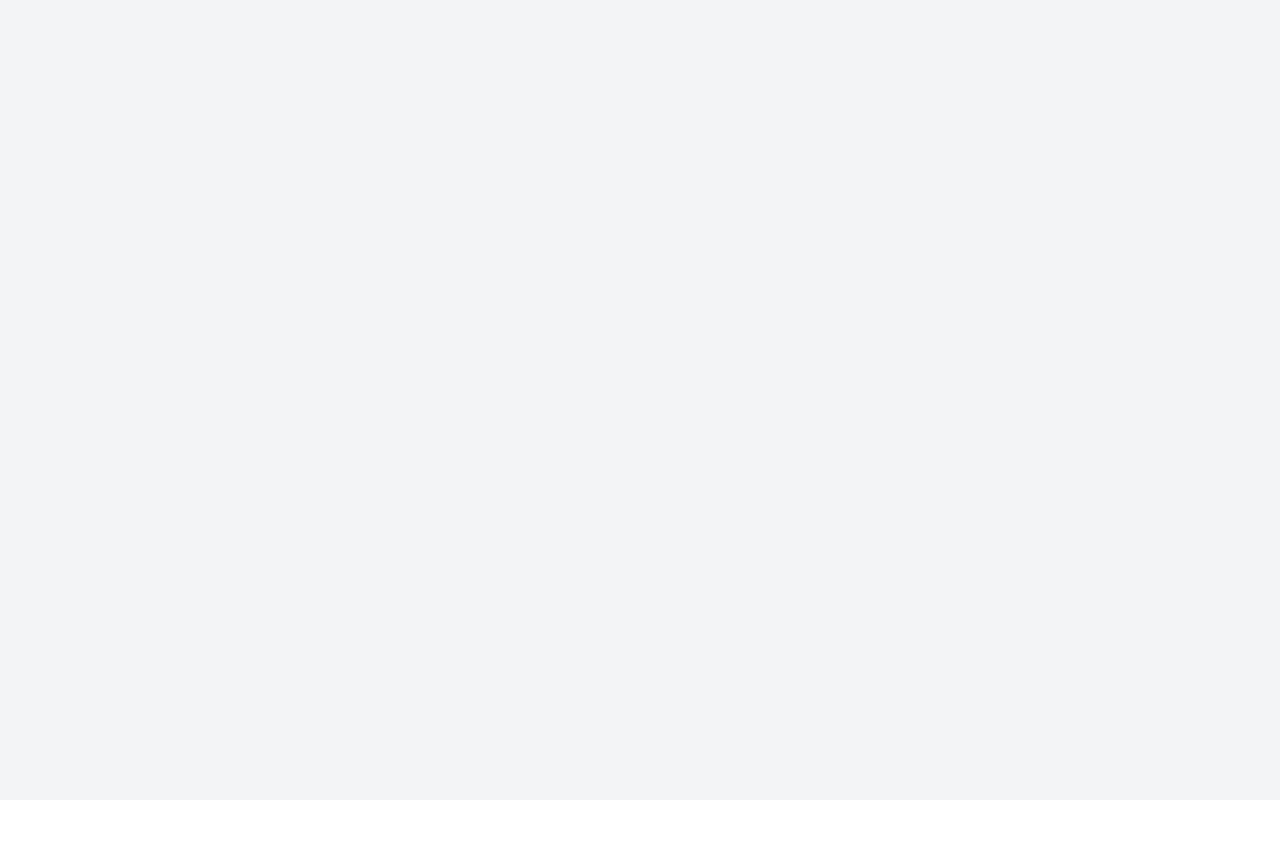
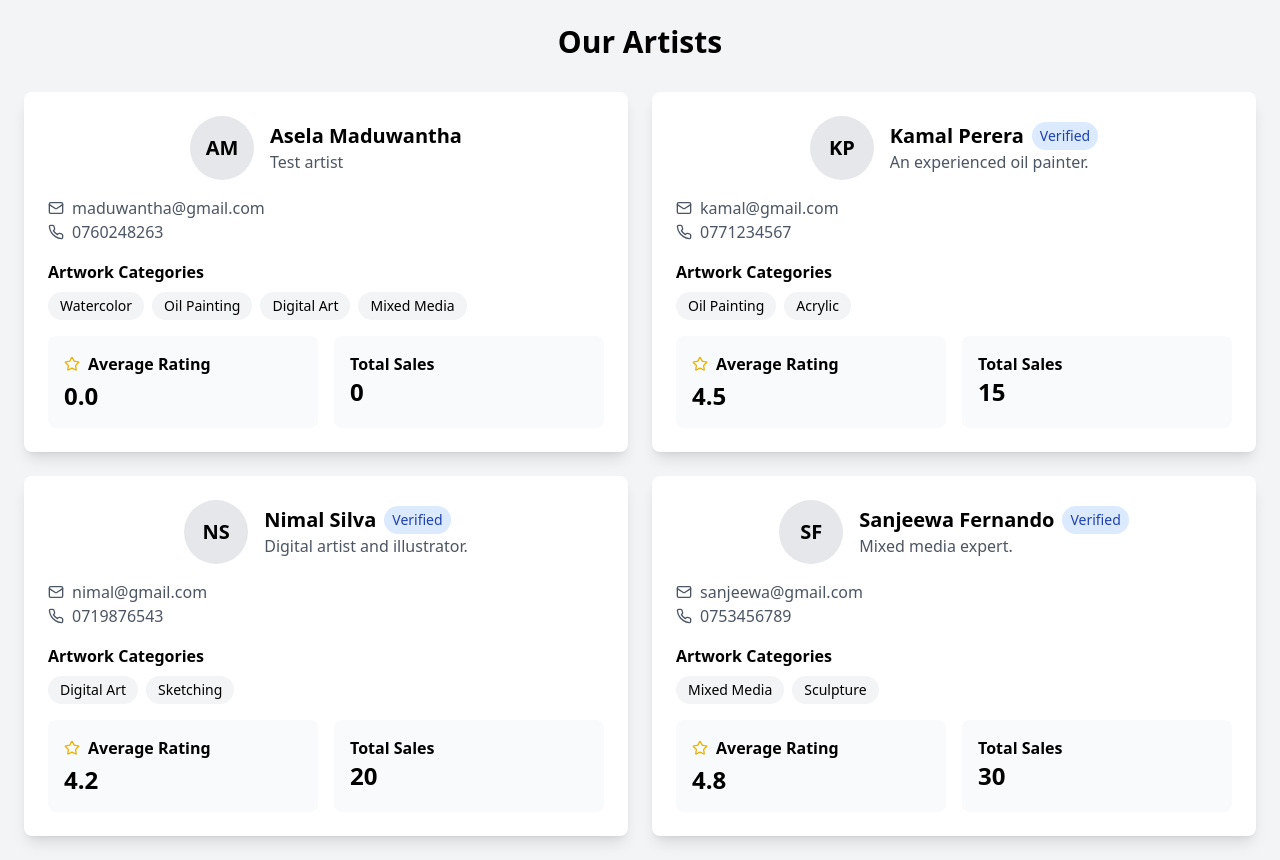
Before and after one commit to ArtEcommercePlatform/Artztall-front-end, a React (Vite) app: page /artismain in a window 1280 px wide. Before the commit this address had no page. Before the commit the page ends 800 px from the top, so only its background shows below. Built offline with nearby package versions, Linux system fonts and the light colour scheme.

Commit message:
Updated artis

```diff
--- a/src/App.tsx
+++ b/src/App.tsx
@@ -9,6 +9,7 @@ import Homepage from "./pages/homepage/Homepage";
 import { ToastProvider } from "./assets/components/toast/Toast";
 import AuctionDetails from "./pages/Customer/AuctionInside";
 import Shop from "./pages/common/Shop";
+import ArtistMain from "./pages/ArtistMain";
 
 // Import Artisan Dashboard Pages
 import Dashboard from "./pages/artisan/Dashboard";
@@ -80,6 +81,7 @@ function App() {
           <Routes>
             <Route path="/" element={<Homepage />} />
             <Route path="/shop" element={<Shop />} />
+            <Route path="/artismain" element={<ArtistMain />} />
             <Route path="/artisan/*" element={<ArtisanRoutes />} />
             <Route path="/customer/*" element={<CustomerRoutes />} />
             <Route path="/customer/auction/:id" element={<AuctionDetails />} />
--- a/src/components/Header.tsx
+++ b/src/components/Header.tsx
@@ -12,7 +12,7 @@ const Header = () => {
   const navigationLinks = [
     { name: "Home", path: "/" },
     { name: "Shop", path: "/shop" },
-    { name: "Artists", path: "/artists" },
+    { name: "Artists", path: "/artismain" },
   ];
 
   const handleLoginClick = () => {
--- /dev/null
+++ b/src/pages/ArtistMain.tsx
@@ -0,0 +1,131 @@
+import React from 'react';
+import { Star, Phone, Mail } from "lucide-react";
+
+const ArtistMain = () => {
+  const artists = [
+    {
+      id: "6741cc37b919bf425597e378",
+      email: "maduwantha@gmail.com",
+      name: "Asela Maduwantha",
+      phoneNumber: "0760248263",
+      profilePictureUrl: null,
+      bio: "Test artist",
+      artworkCategories: ["Watercolor", "Oil Painting", "Digital Art", "Mixed Media"],
+      averageRating: 0,
+      totalSales: 0,
+      verified: false,
+    },
+    {
+      id: "b8242f49c7a93f8210a45e93",
+      email: "kamal@gmail.com",
+      name: "Kamal Perera",
+      phoneNumber: "0771234567",
+      profilePictureUrl: null,
+      bio: "An experienced oil painter.",
+      artworkCategories: ["Oil Painting", "Acrylic"],
+      averageRating: 4.5,
+      totalSales: 15,
+      verified: true,
+    },
+    {
+      id: "c9837d13d8a4ef57f678b890",
+      email: "nimal@gmail.com",
+      name: "Nimal Silva",
+      phoneNumber: "0719876543",
+      profilePictureUrl: null,
+      bio: "Digital artist and illustrator.",
+      artworkCategories: ["Digital Art", "Sketching"],
+      averageRating: 4.2,
+      totalSales: 20,
+      verified: true,
+    },
+    {
+      id: "d7438f27f8b65e2019c72b89",
+      email: "sanjeewa@gmail.com",
+      name: "Sanjeewa Fernando",
+      phoneNumber: "0753456789",
+      profilePictureUrl: null,
+      bio: "Mixed media expert.",
+      artworkCategories: ["Mixed Media", "Sculpture"],
+      averageRating: 4.8,
+      totalSales: 30,
+      verified: true,
+    },
+  ];
+
+  return (
+    <div className="container p-6 mx-auto ">
+      <h1 className="mb-8 text-3xl font-bold text-center">Our Artists</h1>
+      <div className="grid grid-cols-1 gap-6 sm:grid-cols-2 lg:grid-cols-2">
+        {artists.map((artist) => (
+          <div
+            key={artist.id}
+            className="flex flex-col p-6 transition-shadow bg-white rounded-lg shadow-lg hover:shadow-xl"
+          >
+            <div className="flex items-center justify-center gap-4 mb-4">
+              <div className="flex items-center justify-center w-16 h-16 text-xl font-bold bg-gray-200 rounded-full">
+                {artist.name.split(' ').map((n) => n[0]).join('')}
+              </div>
+
+              <div>
+                <div className="flex items-center gap-2">
+                  <h2 className="text-xl font-bold">{artist.name}</h2>
+                  {artist.verified && (
+                    <span className="px-2 py-1 text-sm text-blue-800 bg-blue-100 rounded-full">
+                      Verified
+                    </span>
+                  )}
+                </div>
+                <p className="text-gray-600">{artist.bio}</p>
+              </div>
+            </div>
+
+            <div className="mb-4 text-gray-600">
+              <div className="flex items-center gap-2">
+              <Mail className="w-4 h-4" />
+                <span>{artist.email}</span>
+              </div>
+              <div className="flex items-center gap-2">
+              <Phone className="w-4 h-4" />
+                <span>{artist.phoneNumber}</span>
+              </div>
+            </div>
+
+            <div className="mb-4">
+              <h3 className="mb-2 font-semibold">Artwork Categories</h3>
+              <div className="flex flex-wrap gap-2">
+                {artist.artworkCategories.map((category) => (
+                  <span
+                    key={category}
+                    className="px-3 py-1 text-sm bg-gray-100 rounded-full"
+                  >
+                    {category}
+                  </span>
+                ))}
+              </div>
+            </div>
+
+            <div className="grid grid-cols-2 gap-4">
+              <div className="p-4 rounded-lg bg-gray-50">
+                <div className="flex items-center gap-2 mb-1">
+                <Star className="w-4 h-4 text-yellow-500" />
+                  <span className="font-semibold">Average Rating</span>
+                </div>
+                <p className="text-2xl font-bold">
+                  {artist.averageRating.toFixed(1)}
+                </p>
+              </div>
+
+              <div className="p-4 rounded-lg bg-gray-50">
+                <span className="font-semibold">Total Sales</span>
+                <p className="text-2xl font-bold">{artist.totalSales}</p>
+              </div>
+            </div>
+          </div>
+        ))}
+      </div>
+    </div>
+  );
+};
+
+export default ArtistMain;
```
